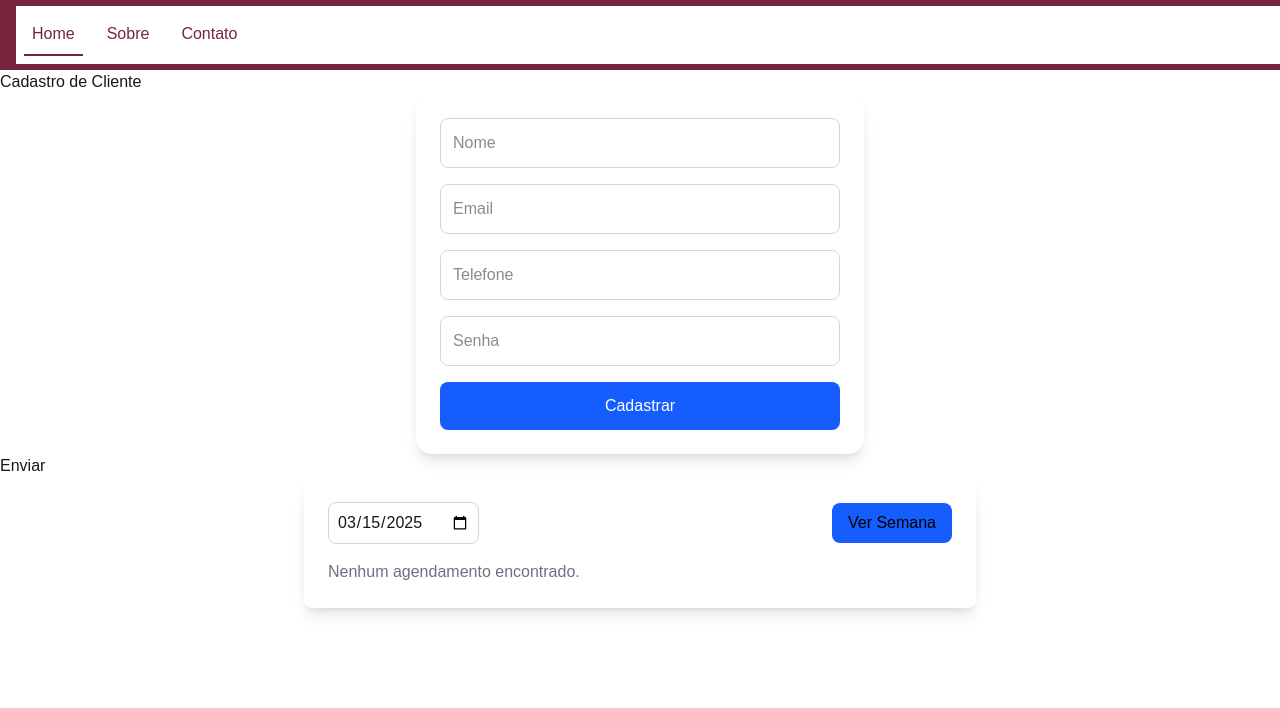
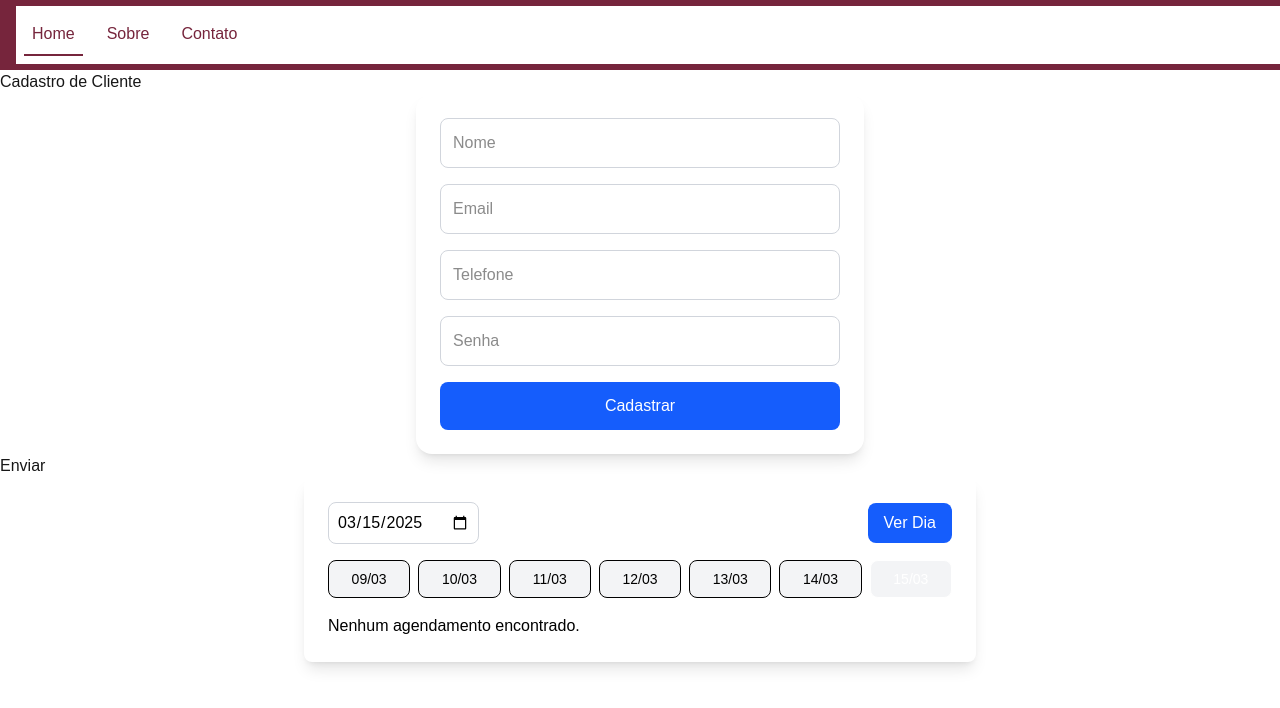
Before and after one commit to maiconsbotelho/sellet-frontend, a Next.js app: page / in a window 1280 px wide. Shown: the top 708 px of the page. Built offline with nearby package versions, Linux system fonts and the light colour scheme.

Commit message:
feat: salvando

```diff
--- /dev/null
+++ b/public/data/agendamentos.json
@@ -0,0 +1,38 @@
+[
+  {
+    "id": 1,
+    "cliente": "Maria Silva",
+    "horario": "10:00",
+    "data": "2025-03-24"
+  },
+  {
+    "id": 2,
+    "cliente": "João Souza",
+    "horario": "14:00",
+    "data": "2025-03-24"
+  },
+  {
+    "id": 3,
+    "cliente": "Ana Costa",
+    "horario": "09:30",
+    "data": "2025-03-25"
+  },
+  {
+    "id": 4,
+    "cliente": "Carlos Lima",
+    "horario": "11:00",
+    "data": "2025-03-25"
+  },
+  {
+    "id": 5,
+    "cliente": "Fernanda Rocha",
+    "horario": "16:00",
+    "data": "2025-03-26"
+  },
+  {
+    "id": 6,
+    "cliente": "Ricardo Martins",
+    "horario": "13:00",
+    "data": "2025-03-27"
+  }
+]
--- a/src/app/page.tsx
+++ b/src/app/page.tsx
@@ -1,6 +1,6 @@
 import NavBar from "@/components/navBar";
 import FormularioCliente from "@/components/formulario/formularioCliente";
-import Agenda from "@/components/agendamentos";
+import Agenda from "@/components/agenda";
 
 export default function Home() {
   return (
--- /dev/null
+++ b/src/components/agenda/index.tsx
@@ -0,0 +1,202 @@
+// "use client";
+
+// import { useState, useMemo } from "react";
+// import { format, startOfWeek } from "date-fns";
+
+// type Agendamento = {
+//   id: number;
+//   cliente: string;
+//   horario: string;
+//   data: string;
+// };
+
+// const getWeekDays = (date: Date): Date[] => {
+//   const start = startOfWeek(date, { weekStartsOn: 0 });
+//   return Array.from({ length: 7 }, (_, i) => new Date(start.getTime() + i * 86400000));
+// };
+
+// const ToggleViewButton = ({
+//   view,
+//   setView,
+// }: {
+//   view: "day" | "week";
+//   setView: React.Dispatch<React.SetStateAction<"day" | "week">>;
+// }) => (
+//   <button
+//     onClick={() => setView(view === "day" ? "week" : "day")}
+//     className="bg-blue-600 text-white px-4 py-2 rounded-lg hover:bg-blue-700"
+//     aria-label="Alternar visualização"
+//   >
+//     {view === "day" ? "Ver Semana" : "Ver Dia"}
+//   </button>
+// );
+
+// const AgendamentoList = ({ agendamentos }: { agendamentos: Agendamento[] }) => (
+//   <ul>
+//     {agendamentos.length > 0 ? (
+//       agendamentos.map((agendamento) => (
+//         <li key={agendamento.id} className="p-3 border-b">
+//           <span className="font-semibold">{agendamento.cliente}</span> - {agendamento.horario}
+//         </li>
+//       ))
+//     ) : (
+//       <p className="text-black">Nenhum agendamento encontrado.</p>
+//     )}
+//   </ul>
+// );
+
+// export default function Agenda() {
+//   const [view, setView] = useState<"day" | "week">("week");
+//   const [selectedDate, setSelectedDate] = useState(new Date());
+
+//   const weekDays = useMemo(() => getWeekDays(selectedDate), [selectedDate]);
+
+//   const agendamentos: Agendamento[] = [
+//     { id: 1, cliente: "Maria", horario: "10:00", data: "2025-03-24" },
+//     { id: 2, cliente: "João", horario: "14:00", data: "2025-03-24" },
+//   ];
+
+//   const filteredAgendamentos = useMemo(
+//     () => agendamentos.filter((a) => a.data === format(selectedDate, "yyyy-MM-dd")),
+//     [selectedDate, agendamentos]
+//   );
+
+//   return (
+//     <div className="p-6 max-w-2xl mx-auto text-black bg-white shadow-lg rounded-lg">
+//       <div className="flex justify-between items-center mb-4">
+//         <input
+//           type="date"
+//           value={format(selectedDate, "yyyy-MM-dd")}
+//           onChange={(e) => setSelectedDate(new Date(e.target.value))}
+//           className="p-2 border border-gray-300 rounded-lg"
+//           aria-label="Selecionar data"
+//         />
+//         <ToggleViewButton view={view} setView={setView} />
+//       </div>
+
+//       <div className="grid grid-cols-7 gap-2 text-center text-sm mb-4">
+//         {weekDays.map((day) => (
+//           <button
+//             key={day.toISOString()}
+//             onClick={() => setSelectedDate(day)}
+//             className={`p-2 border rounded-lg bg-gray-100  ${
+//               format(day, "yyyy-MM-dd") === format(selectedDate, "yyyy-MM-dd")
+//                 ? "bg-blue-500 text-black"
+//                 : "bg-green-500"
+//             }`}
+//           >
+//             {format(day, "dd/MM")}
+//           </button>
+//         ))}
+//       </div>
+
+//       <AgendamentoList agendamentos={filteredAgendamentos} />
+//     </div>
+//   );
+// }
+
+"use client";
+
+import { useState, useEffect, useMemo } from "react";
+import { format, startOfWeek } from "date-fns";
+
+type Agendamento = {
+  id: number;
+  cliente: string;
+  horario: string;
+  data: string;
+};
+
+const getWeekDays = (date: Date): Date[] => {
+  const start = startOfWeek(date, { weekStartsOn: 0 });
+  return Array.from({ length: 7 }, (_, i) => new Date(start.getTime() + i * 86400000));
+};
+
+const ToggleViewButton = ({
+  view,
+  setView,
+}: {
+  view: "day" | "week";
+  setView: React.Dispatch<React.SetStateAction<"day" | "week">>;
+}) => (
+  <button
+    onClick={() => setView(view === "day" ? "week" : "day")}
+    className="bg-blue-600 text-white px-4 py-2 rounded-lg hover:bg-blue-700"
+    aria-label="Alternar visualização"
+  >
+    {view === "day" ? "Ver Semana" : "Ver Dia"}
+  </button>
+);
+
+const AgendamentoList = ({ agendamentos }: { agendamentos: Agendamento[] }) => (
+  <ul>
+    {agendamentos.length > 0 ? (
+      agendamentos.map((agendamento) => (
+        <li key={agendamento.id} className="p-3 border-b">
+          <span className="font-semibold">{agendamento.cliente}</span> - {agendamento.horario}
+        </li>
+      ))
+    ) : (
+      <p className="text-black">Nenhum agendamento encontrado.</p>
+    )}
+  </ul>
+);
+
+export default function Agenda() {
+  const [view, setView] = useState<"day" | "week">("week");
+  const [selectedDate, setSelectedDate] = useState(new Date());
+  const [agendamentos, setAgendamentos] = useState<Agendamento[]>([]);
+
+  useEffect(() => {
+    // Função para buscar os agendamentos da API
+    const fetchAgendamentos = async () => {
+      try {
+        const response = await fetch("/data/agendamentos.json"); // Substituir pela URL correta da API
+        const data: Agendamento[] = await response.json();
+        setAgendamentos(data);
+      } catch (error) {
+        console.error("Erro ao buscar agendamentos:", error);
+      }
+    };
+
+    fetchAgendamentos();
+  }, []);
+
+  const weekDays = useMemo(() => getWeekDays(selectedDate), [selectedDate]);
+
+  const filteredAgendamentos = useMemo(
+    () => agendamentos.filter((a) => a.data === format(selectedDate, "yyyy-MM-dd")),
+    [selectedDate, agendamentos]
+  );
+
+  return (
+    <div className="p-6 max-w-2xl mx-auto text-black bg-white shadow-lg rounded-lg">
+      <div className="flex justify-between items-center mb-4">
+        <input
+          type="date"
+          value={format(selectedDate, "yyyy-MM-dd")}
+          onChange={(e) => setSelectedDate(new Date(e.target.value))}
+          className="p-2 border border-gray-300 rounded-lg"
+          aria-label="Selecionar data"
+        />
+        <ToggleViewButton view={view} setView={setView} />
+      </div>
+
+      <div className="grid grid-cols-7 gap-2 text-center text-sm mb-4">
+        {weekDays.map((day) => (
+          <button
+            key={day.toISOString()}
+            onClick={() => setSelectedDate(day)}
+            className={`p-2 border rounded-lg bg-gray-100 hover:bg-gray-200 ${
+              format(day, "yyyy-MM-dd") === format(selectedDate, "yyyy-MM-dd") ? "bg-blue-500 text-white" : ""
+            }`}
+          >
+            {format(day, "dd/MM")}
+          </button>
+        ))}
+      </div>
+
+      <AgendamentoList agendamentos={filteredAgendamentos} />
+    </div>
+  );
+}
--- a/src/components/agendamentos/index.tsx
+++ /dev/null
@@ -1,64 +0,0 @@
-"use client";
-import { useState } from "react";
-import { format, startOfWeek } from "date-fns";
-
-export default function Agenda() {
-  const [view, setView] = useState("day");
-  const [selectedDate, setSelectedDate] = useState(new Date());
-
-  const getWeekDays = (date: Date): Date[] => {
-    const start = startOfWeek(date, { weekStartsOn: 0 });
-    return Array.from({ length: 7 }, (_, i) => new Date(start.getTime() + i * 86400000));
-  };
-
-  const weekDays = getWeekDays(selectedDate);
-
-  const agendamentos = [
-    { id: 1, cliente: "Maria", horario: "10:00", data: "2025-03-24" },
-    { id: 2, cliente: "João", horario: "14:00", data: "2025-03-24" },
-  ];
-
-  const filteredAgendamentos =
-    view === "day" ? agendamentos.filter((a) => a.data === format(selectedDate, "yyyy-MM-dd")) : agendamentos;
-
-  return (
-    <div className="p-6 max-w-2xl mx-auto bg-white shadow-lg rounded-lg">
-      <div className="flex justify-between items-center mb-4">
-        <input
-          type="date"
-          value={format(selectedDate, "yyyy-MM-dd")}
-          onChange={(e) => setSelectedDate(new Date(e.target.value))}
-          className="p-2 border border-gray-300 rounded-lg"
-        />
-        <button
-          onClick={() => setView(view === "day" ? "week" : "day")}
-          className="bg-blue-600 text-black px-4 py-2 rounded-lg hover:bg-blue-700"
-        >
-          {view === "day" ? "Ver Semana" : "Ver Dia"}
-        </button>
-      </div>
-
-      {view === "week" && (
-        <div className="grid grid-cols-7 gap-2 text-center text-sm mb-4">
-          {weekDays.map((day) => (
-            <div key={day} className="p-2 border rounded-lg bg-gray-100">
-              {format(day, "dd/MM")}
-            </div>
-          ))}
-        </div>
-      )}
-
-      <ul>
-        {filteredAgendamentos.length > 0 ? (
-          filteredAgendamentos.map((agendamento) => (
-            <li key={agendamento.id} className="p-3 border-b">
-              <span className="font-semibold">{agendamento.cliente}</span> - {agendamento.horario}
-            </li>
-          ))
-        ) : (
-          <p className="text-gray-500">Nenhum agendamento encontrado.</p>
-        )}
-      </ul>
-    </div>
-  );
-}
```
